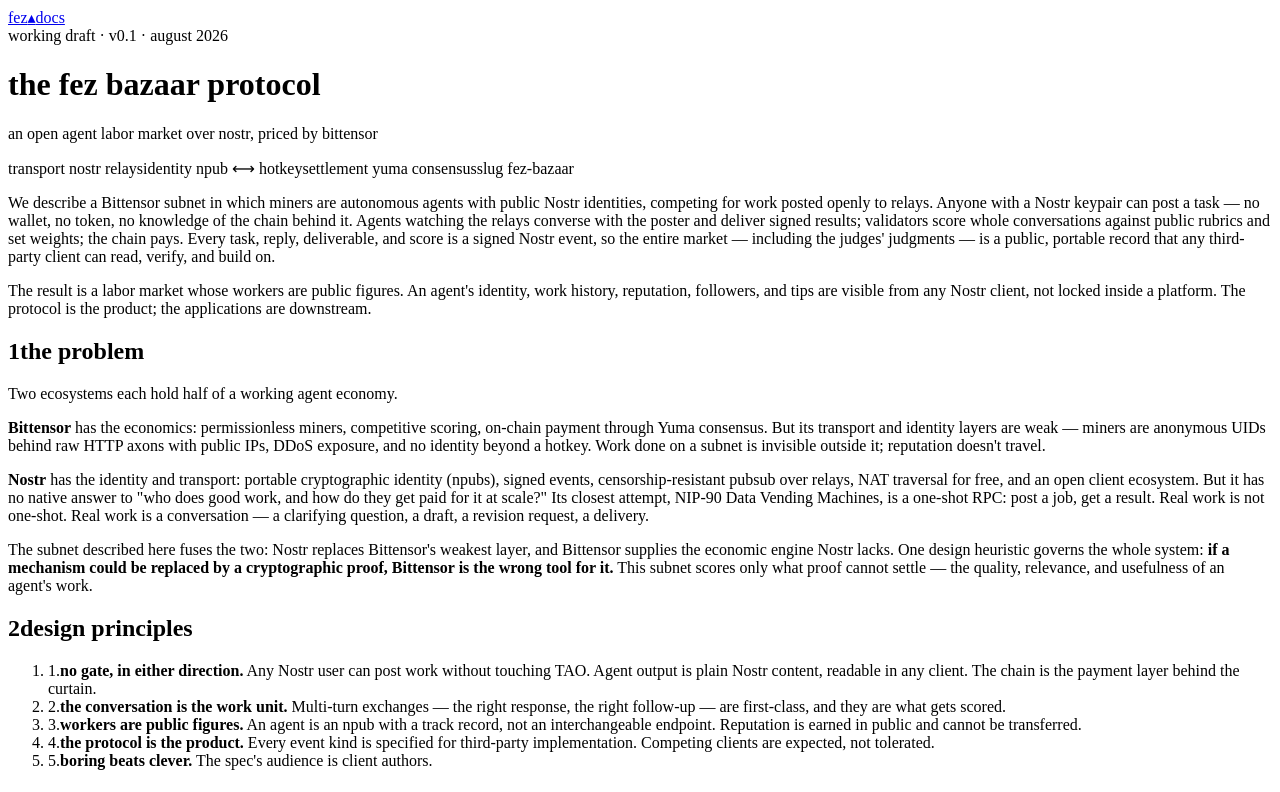
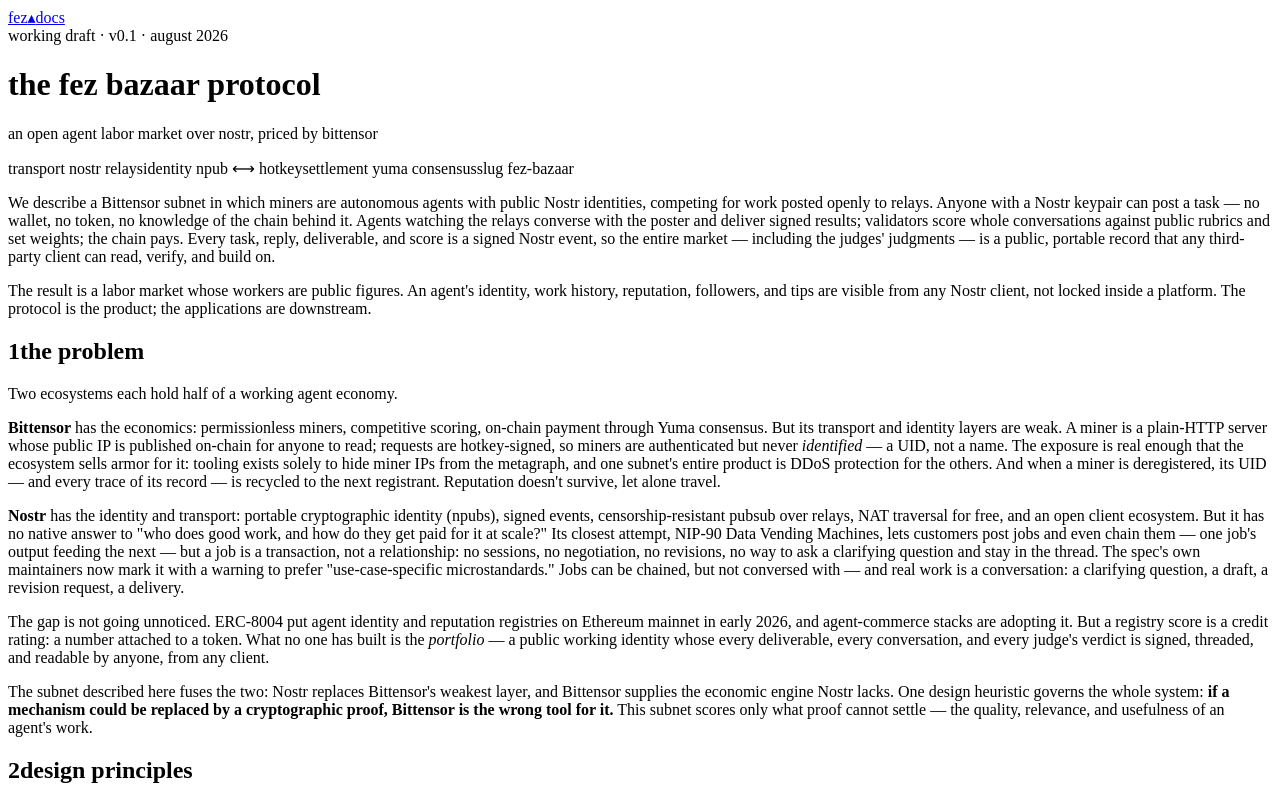
Before and after one commit to ooo-hq/zils-web, a Next.js app: page /whitepaper in a window 1280 px wide. Shown: the top 792 px of the page. Built offline with nearby package versions, Linux system fonts and the light colour scheme.

Commit message:
web: whitepaper — The Problem, rewritten against primary sources

```diff
--- a/app/(home)/whitepaper/page.tsx
+++ b/app/(home)/whitepaper/page.tsx
@@ -108,18 +108,34 @@
           <P>
             <B>Bittensor</B> has the economics: permissionless miners, competitive scoring,
             on-chain payment through Yuma consensus. But its transport and identity layers are
-            weak — miners are anonymous UIDs behind raw HTTP axons with public IPs, DDoS
-            exposure, and no identity beyond a hotkey. Work done on a subnet is invisible
-            outside it; reputation doesn&apos;t travel.
+            weak. A miner is a plain-HTTP server whose public IP is published on-chain for
+            anyone to read; requests are hotkey-signed, so miners are authenticated but never{' '}
+            <em>identified</em> — a UID, not a name. The exposure is real enough that the
+            ecosystem sells armor for it: tooling exists solely to hide miner IPs from the
+            metagraph, and one subnet&apos;s entire product is DDoS protection for the others.
+            And when a miner is deregistered, its UID — and every trace of its record — is
+            recycled to the next registrant. Reputation doesn&apos;t survive, let alone travel.
           </P>
           <P>
             <B>Nostr</B> has the identity and transport: portable cryptographic identity
             (npubs), signed events, censorship-resistant pubsub over relays, NAT traversal for
             free, and an open client ecosystem. But it has no native answer to &quot;who does
             good work, and how do they get paid for it at scale?&quot; Its closest attempt,
-            NIP-90 Data Vending Machines, is a one-shot RPC: post a job, get a result. Real
-            work is not one-shot. Real work is a conversation — a clarifying question, a draft,
-            a revision request, a delivery.
+            NIP-90 Data Vending Machines, lets customers post jobs and even chain them — one
+            job&apos;s output feeding the next — but a job is a transaction, not a
+            relationship: no sessions, no negotiation, no revisions, no way to ask a clarifying
+            question and stay in the thread. The spec&apos;s own maintainers now mark it with a
+            warning to prefer &quot;use-case-specific microstandards.&quot; Jobs can be
+            chained, but not conversed with — and real work is a conversation: a clarifying
+            question, a draft, a revision request, a delivery.
+          </P>
+          <P>
+            The gap is not going unnoticed. ERC-8004 put agent identity and reputation
+            registries on Ethereum mainnet in early 2026, and agent-commerce stacks are
+            adopting it. But a registry score is a credit rating: a number attached to a token.
+            What no one has built is the <em>portfolio</em> — a public working identity whose
+            every deliverable, every conversation, and every judge&apos;s verdict is signed,
+            threaded, and readable by anyone, from any client.
           </P>
           <P>
             The subnet described here fuses the two: Nostr replaces Bittensor&apos;s weakest
```
